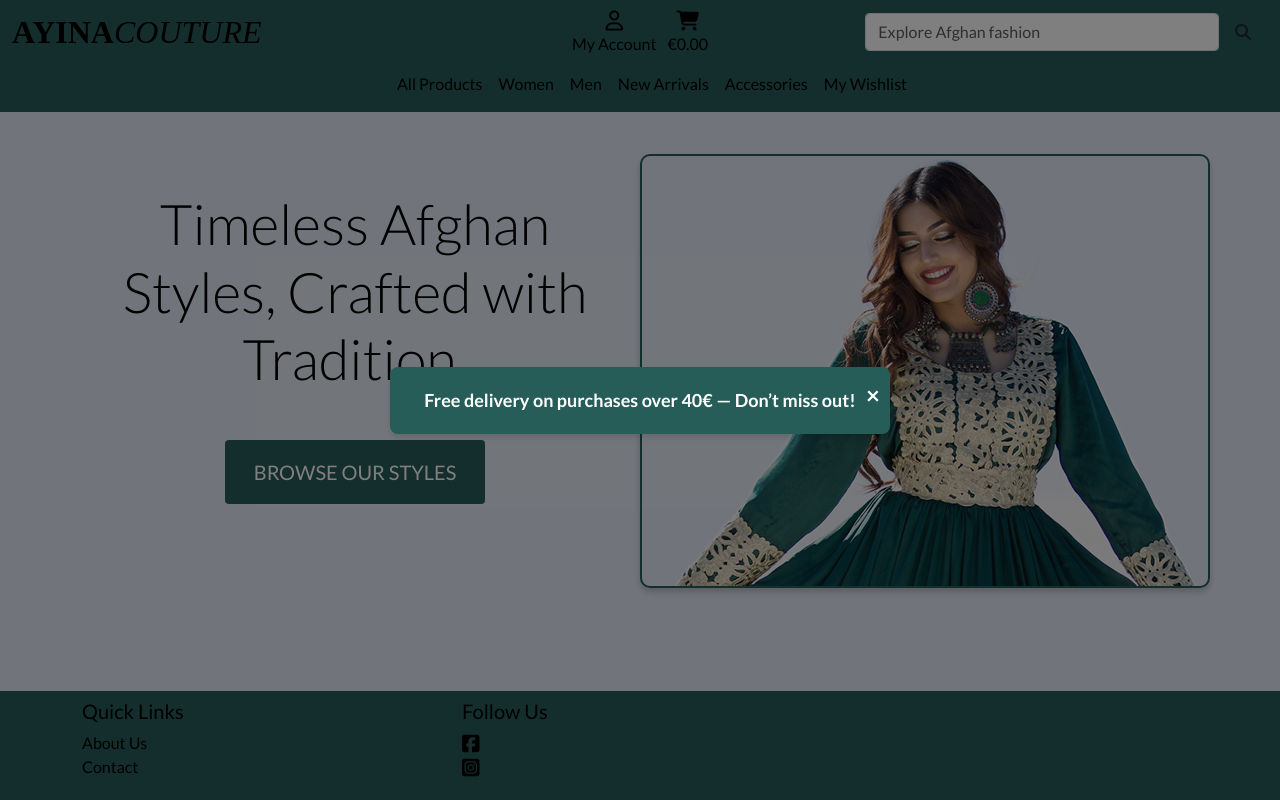
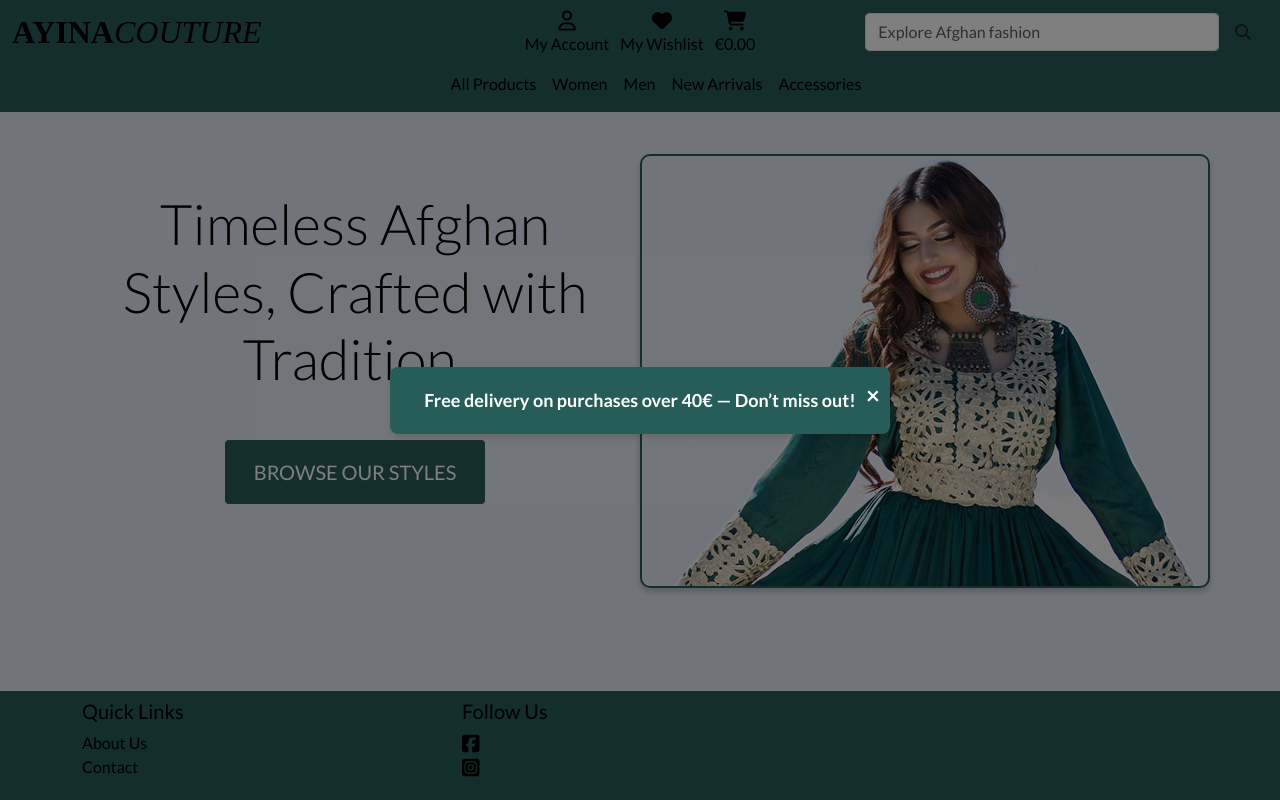
Before and after one commit to ci-mustafa/ayina-couture, a Django app: page / in a window 1280 px wide. Run offline with Django 5.2, Linux system fonts and the light colour scheme; some libraries are stand-ins or nearby versions; some web fonts are replaced.

Commit message:
mod: move my wishlist link to top middle of my account and card

```diff
--- a/static/css/core.css
+++ b/static/css/core.css
@@ -34,7 +34,8 @@ body {
 #main-nav .nav-link:hover,
 #account-link:hover,
 #card-link:hover,
-#search-top-link:hover {
+#search-top-link:hover,
+#wishlist-link:hover {
     color: white;
     transform: scale(1.1);
     background-color: rgba(255, 99, 71, 0.1);
--- a/templates/base.html
+++ b/templates/base.html
@@ -59,6 +59,16 @@
                             <a href="#" class="dropdown-item">About Us</a>
                             {% endif %}
                         </div>
+                    </li>
+                    <li class="list-inline-item">
+                        <a class="nav-link" href="">
+                            <div class="text-center" id="wishlist-link">
+                                <div><i class="fa-solid fa-heart fa-lg"></i></i></div>
+                                <p class="my-0">
+                                    My Wishlist
+                                </p>
+                            </div>
+                        </a>
                     </li>
                     <li class="list-inline-item">
                         <a class="{% if grand_total %}text-success font-weight-bold{% endif %} nav-link" href="">
--- a/templates/includes/main-navbar.html
+++ b/templates/includes/main-navbar.html
@@ -27,10 +27,5 @@
                 Accessories
             </a>
         </li>
-        <li class="nav-item">
-            <a class="font-weight-bold nav-link text-black" href="#" id="wishlist-link">
-                My Wishlist
-            </a>
-        </li>
     </ul>
 </div>
--- a/templates/includes/mobile-header.html
+++ b/templates/includes/mobile-header.html
@@ -43,7 +43,16 @@
         {% endif %}
     </div>
 </li>
-
+<li class="list-inline-item">
+    <a class="nav-link d-block d-lg-none" href="">
+        <div class="text-center" id="wishlist-link">
+            <div><i class="fa-solid fa-heart fa-lg"></i></i></div>
+            <p class="my-0">
+                My Wishlist
+            </p>
+        </div>
+    </a>
+</li>
 <li class="list-inline-item">
     <a class="{% if grand_total %}text-success font-weight-bold{% endif %} nav-link d-block d-lg-none" href="">
         <div class="text-center">
```
